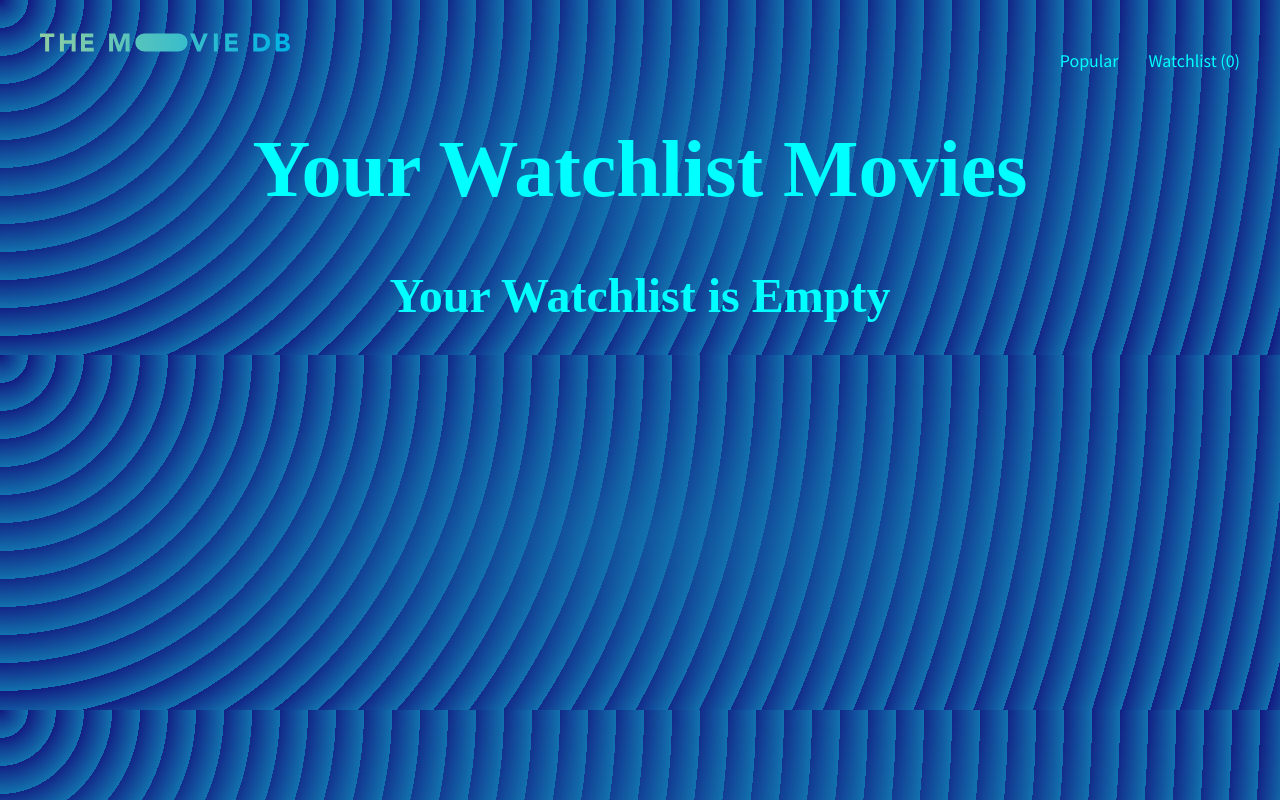
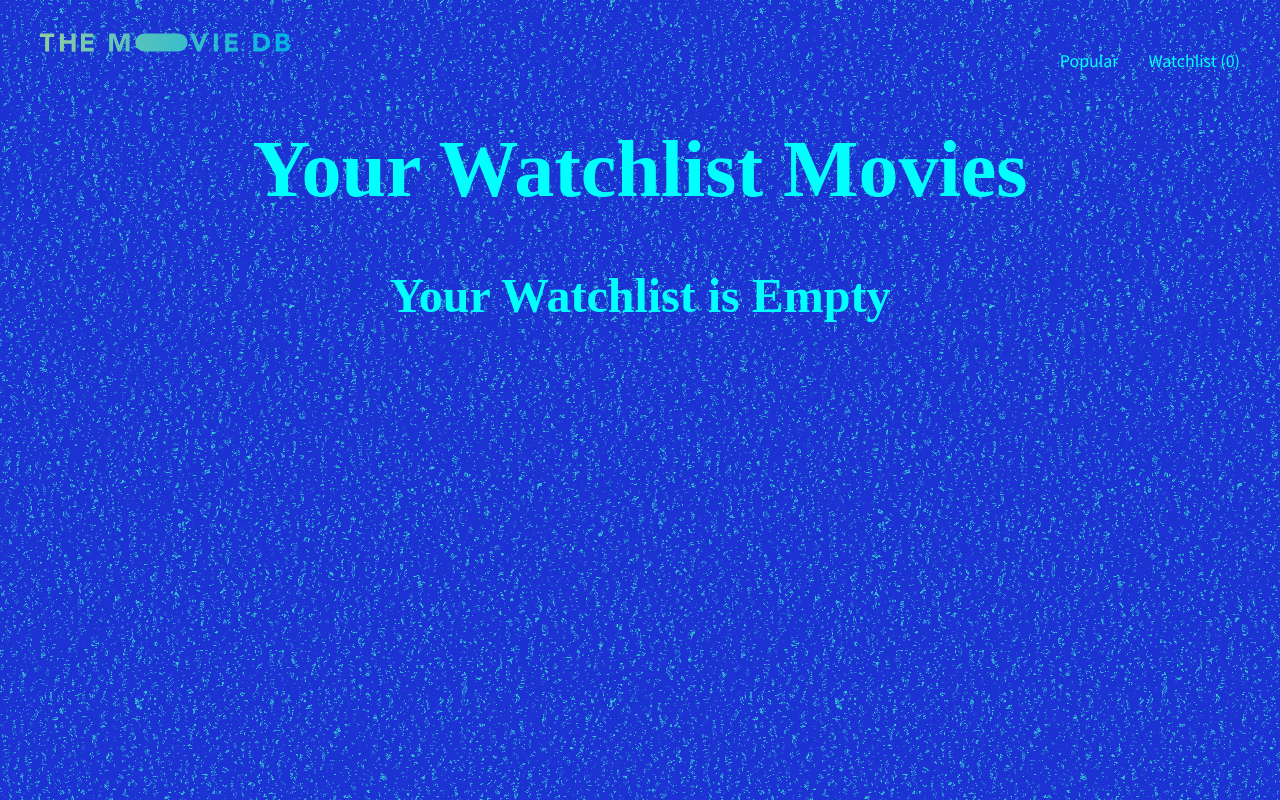
Before and after one commit to burjepaul/Movie-app, a React (Create React App) app: page /watchlist in a window 1280 px wide. Built offline with nearby package versions, Linux system fonts and the light colour scheme; a web font is replaced by a local one.

Commit message:
After Flip Card

```diff
--- a/src/components/card/back-card.component.jsx
+++ b/src/components/card/back-card.component.jsx
@@ -81,7 +81,7 @@ export default function BackCard({ movie, onClickCard }) {
         </a>
         <p className="movie-genre">{list.slice(0, list.length - 1)}</p>
       </div>
-      {production_companies.length > 0 ?
+      {production_companies.length > 0 && production_companies[0].logo_path ?
       <img
           className="movie-production-logo"
           src={`https://image.tmdb.org/t/p/w300${production_companies[0].logo_path}`}
--- a/src/index.css
+++ b/src/index.css
@@ -2,12 +2,7 @@ body {
   margin: 0;
   background-color: #1272ae;
   opacity: 1;
-  background-image: repeating-radial-gradient(
-      circle at 0 0,
-      transparent 0,
-      #1272ae 28px
-    ),
-    repeating-radial-gradient(#13188055, #131880);
+  background-image: url(assets/background.svg);
   font-family: -apple-system, BlinkMacSystemFont, "Segoe UI", "Roboto", "Oxygen",
     "Ubuntu", "Cantarell", "Fira Sans", "Droid Sans", "Helvetica Neue",
     sans-serif;
```
Also changed, not shown: src/assets/background.svg (added).
